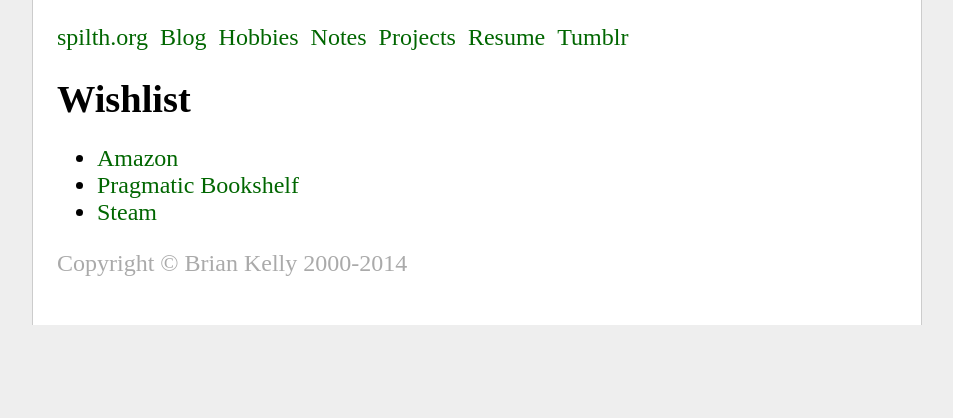
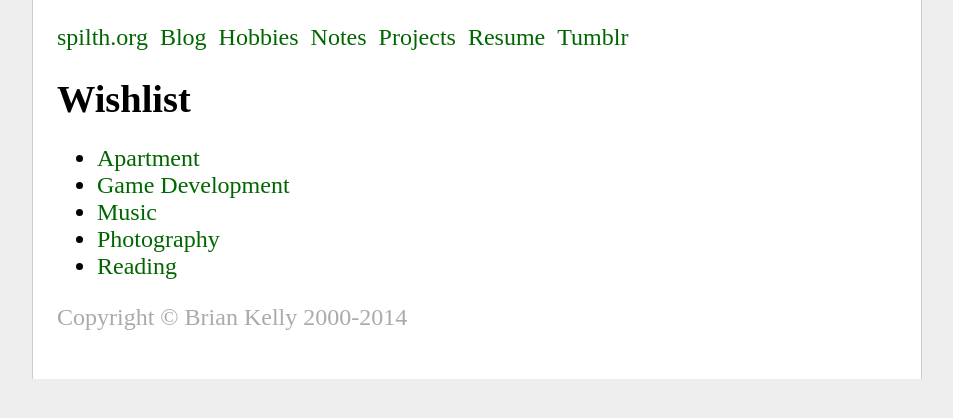
Before and after one commit to spilth/old.spilth.org, a Jekyll site: the page built from wishlist.md, in a window 1280 px wide. Shown: the top 418 px of the page, without its empty margins (163-1116 px from the left). Built offline with Jekyll 4.4.1, drawn with Linux system fonts in a browser that asks for light colours; some web fonts are replaced.

Commit message:
Update Wishlist links

```diff
--- a/wishlist.md
+++ b/wishlist.md
@@ -3,6 +3,8 @@ title: Wishlist
 layout: index
 ---
 
-- [Amazon](http://amzn.com/w/2HLJCZBKM412G)
-- [Pragmatic Bookshelf](http://pragprog.com/wishlist/brian-kelly-6643-112576fee5)
-- [Steam](http://steamcommunity.com/id/spilth/wishlist)
+- [Apartment](http://amzn.com/w/1M5EAE26LLQOE)
+- [Game Development](http://amzn.com/w/37YYW80WKKCIG)
+- [Music](http://amzn.com/w/39015FB2C9LIY)
+- [Photography](http://amzn.com/w/390504C9208DT)
+- [Reading](http://amzn.com/w/2HLJCZBKM412G)
```
